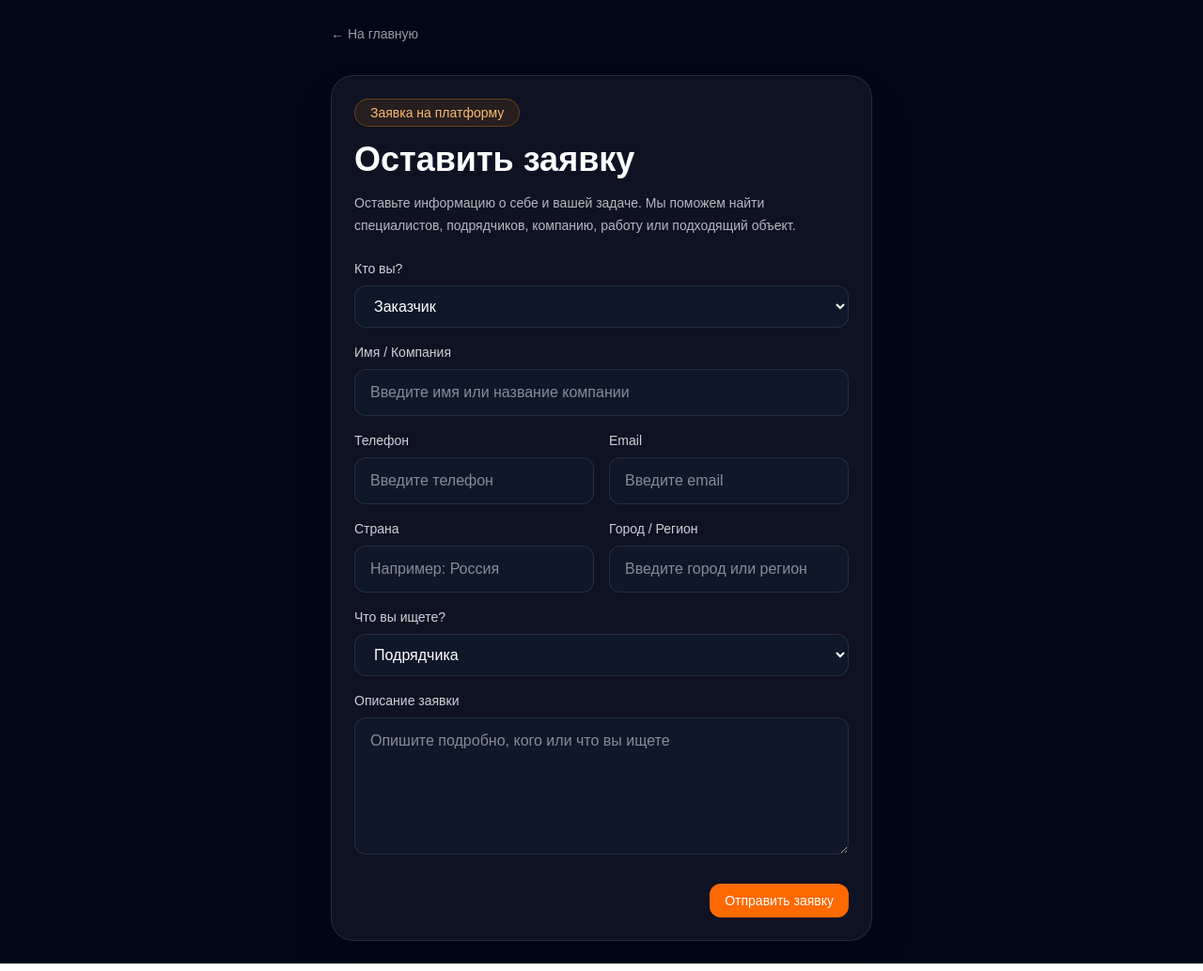
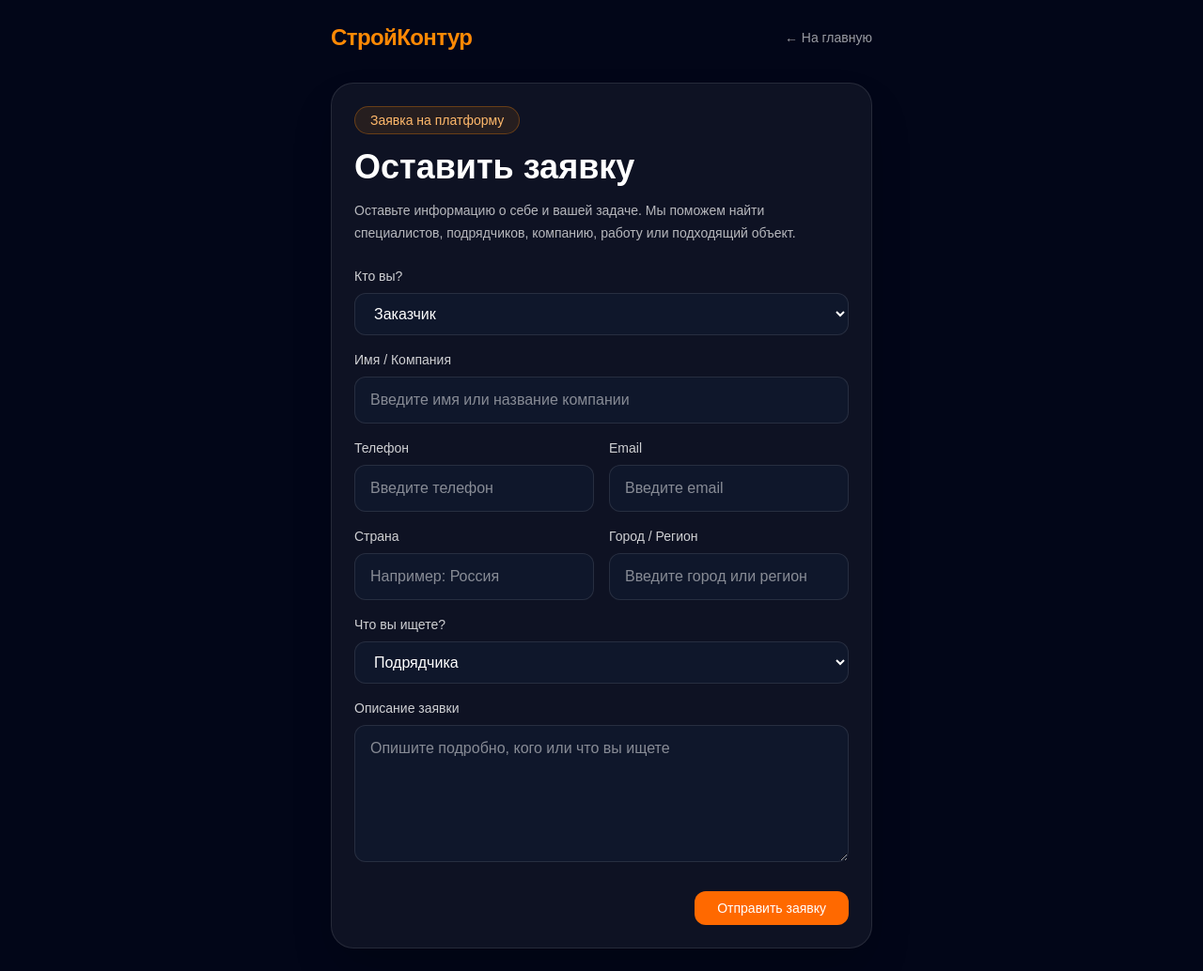
Before and after one commit to spasatel112233-svg/stroikontur, a Next.js app: page /request in a window 1280 px wide. Shown: the whole page at 94% size. Built offline with nearby package versions, Linux system fonts and the light colour scheme.

Commit message:
Update page.tsx

```diff
--- a/app/request/page.tsx
+++ b/app/request/page.tsx
@@ -2,11 +2,18 @@ export default function RequestPage() {
   return (
     <main className="min-h-screen bg-slate-950 text-white">
       <div className="mx-auto max-w-2xl px-6 py-6 md:px-10 lg:px-12">
-        <div className="mb-8">
-          <a href="/" className="text-sm text-white/60 transition hover:text-white">
-            ← На главную
-          </a>
-        </div>
+        <div className="mb-8 flex items-center justify-between">
+  <a
+    href="/"
+    className="text-2xl font-bold tracking-tight text-orange-400 transition hover:text-orange-300"
+  >
+    СтройКонтур
+  </a>
+
+  <a href="/" className="text-sm text-white/60 transition hover:text-white">
+    ← На главную
+  </a>
+</div>
 
         <div className="rounded-3xl border border-white/10 bg-white/5 p-5 shadow-2xl md:p-6">
           <div className="mb-6">
@@ -107,7 +114,7 @@ export default function RequestPage() {
             <div className="pt-2 flex justify-end">
               <button
                 type="submit"
-                className="w-full rounded-xl bg-orange-500 px-4 py-2 text-sm font-medium text-white transition hover:bg-orange-400 md:w-auto"
+                className="w-full rounded-xl bg-orange-500 px-6 py-2 text-sm font-medium text-white transition hover:bg-orange-400 md:w-auto"
               >
                 Отправить заявку
               </button>
```
